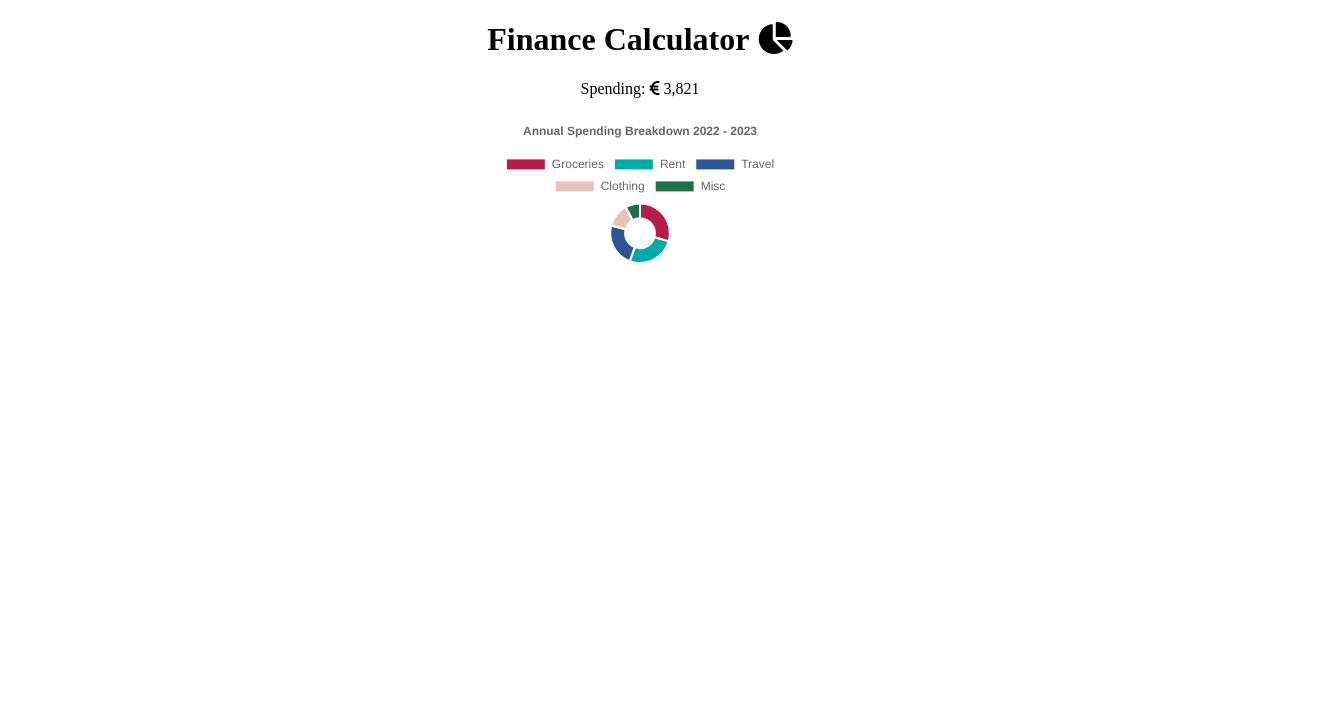
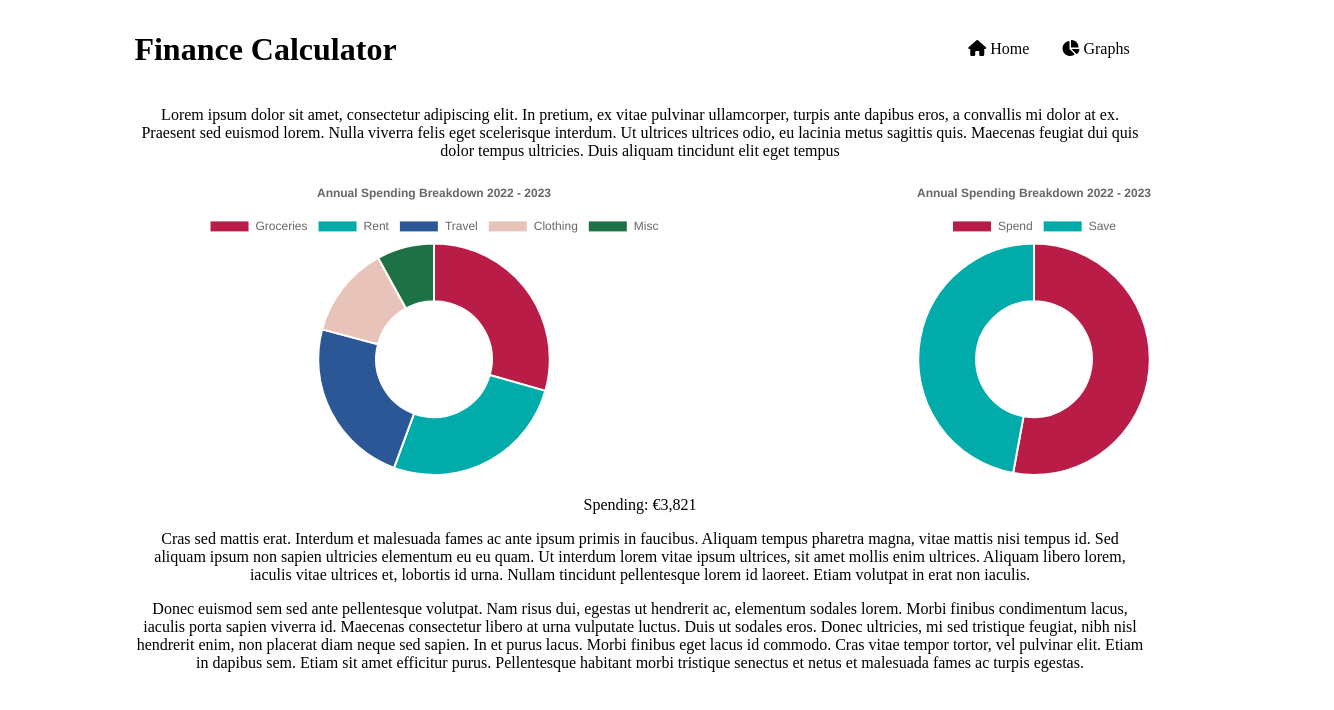
Before and after one commit to CallumDennisIE/test-chartjs, a plain HTML site: page index.html in a window 1280 px wide. Shown: the whole page, 1334 px wide, since content can reach past the window. Drawn offline with nearby package versions, Linux system fonts and the light colour scheme.

Commit message:
feat: add multiple graphs and use flex to style

```diff
--- a/assets/css/style.css
+++ b/assets/css/style.css
@@ -2,6 +2,46 @@
     text-align: center;
 }
 
-#container {
-    display: inline-block
+.center {
+    display: inline-block;
 }
+
+.flex-container {
+    display: flex;
+}
+
+.margin {
+    margin-left: 10%;
+    margin-right: 10%;
+}
+
+ul {
+    list-style-type: none;
+}
+
+a {
+    text-decoration: none;
+    color:black;
+}
+
+header {
+    display: flex;
+    justify-content: space-between;
+    align-items: center;
+    text-align: center;
+}
+
+.navbar {
+    display: flex;
+    justify-content: space-between;
+}
+
+.navbar li {
+    text-decoration: none;
+    list-style: none;
+    padding: 1rem;
+}
+
+header a:hover {
+    text-decoration: underline;
+}
--- a/assets/js/script.js
+++ b/assets/js/script.js
@@ -24,3 +24,27 @@ new Chart("spending", {
     }
   }
 });
+
+var xValues = ["Spend", "Save"];
+var yValues = [55, 49];
+var barColors = [
+  "#b91d47",
+  "#00aba9"
+];
+
+new Chart("spendSave", {
+  type: "doughnut",
+  data: {
+    labels: xValues,
+    datasets: [{
+      backgroundColor: barColors,
+      data: yValues
+    }]
+  },
+  options: {
+    title: {
+      display: true,
+      text: "Annual Spending Breakdown 2022 - 2023"
+    }
+  }
+});
--- a/index.html
+++ b/index.html
@@ -6,11 +6,38 @@
 </head>
 
 <body>
-    <h1>Finance Calculator <i class="fa-solid fa-chart-pie"></i></h1>
-    <p>Spending: <i class="fa-solid fa-euro-sign"></i> 3,821</p>
-    <div id="container">
-        <canvas id="spending" style="width:100%;max-width:600px"></canvas>
-    </div>
+
+    <header class="margin">
+        <a href="index.html">
+            <h1>Finance Calculator</h1>
+        </a>
+        <nav>
+            <ul class="navbar">
+                <a href="index.html"><li><i class="fa-solid fa-house"></i> Home</li></a>
+                <a href="index.html"><li><i class="fa-solid fa-chart-pie"></i> Graphs</li></a>
+            </ul>
+        </nav>
+    </header>
+    <main class="margin">
+        <section>
+            <p>Lorem ipsum dolor sit amet, consectetur adipiscing elit. In pretium, ex vitae pulvinar ullamcorper, turpis ante dapibus eros, a convallis mi dolor at ex. Praesent sed euismod lorem. Nulla viverra felis eget scelerisque interdum. Ut ultrices ultrices odio, eu lacinia metus sagittis quis. Maecenas feugiat dui quis dolor tempus ultricies. Duis aliquam tincidunt elit eget tempus</p>
+        </section>
+
+        <div class="center">
+            <div class="flex-container">
+                <canvas id="spending" style="width:100%;max-width:600px"></canvas>
+                <canvas id="spendSave" style="width:100%;max-width:600px"></canvas>
+            </div>
+        </div>
+
+        <section>
+            <p>Spending: &euro;3,821</p>
+            <p>Cras sed mattis erat. Interdum et malesuada fames ac ante ipsum primis in faucibus. Aliquam tempus pharetra magna, vitae mattis nisi tempus id. Sed aliquam ipsum non sapien ultricies elementum eu eu quam. Ut interdum lorem vitae ipsum ultrices, sit amet mollis enim ultrices. Aliquam libero lorem, iaculis vitae ultrices et, lobortis id urna. Nullam tincidunt pellentesque lorem id laoreet. Etiam volutpat in erat non iaculis.</p>
+            <p>Donec euismod sem sed ante pellentesque volutpat. Nam risus dui, egestas ut hendrerit ac, elementum sodales lorem. Morbi finibus condimentum lacus, iaculis porta sapien viverra id. Maecenas consectetur libero at urna vulputate luctus. Duis ut sodales eros. Donec ultricies, mi sed tristique feugiat, nibh nisl hendrerit enim, non placerat diam neque sed sapien. In et purus lacus. Morbi finibus eget lacus id commodo. Cras vitae tempor tortor, vel pulvinar elit. Etiam in dapibus sem. Etiam sit amet efficitur purus. Pellentesque habitant morbi tristique senectus et netus et malesuada fames ac turpis egestas.</p>
+        </section>
+    </main>
+
+
 
     <script src="https://kit.fontawesome.com/c6b0aa680a.js" crossorigin="anonymous"></script>
     <script src="https://cdnjs.cloudflare.com/ajax/libs/Chart.js/2.9.4/Chart.js"></script>
```
